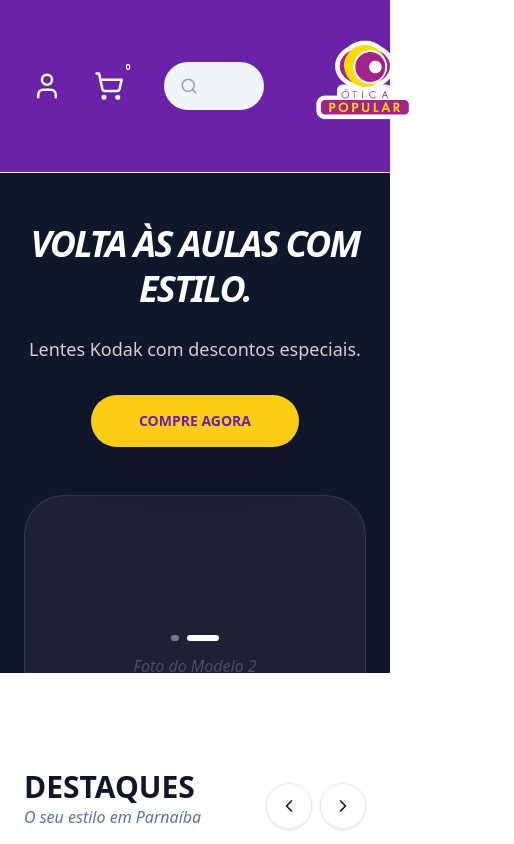
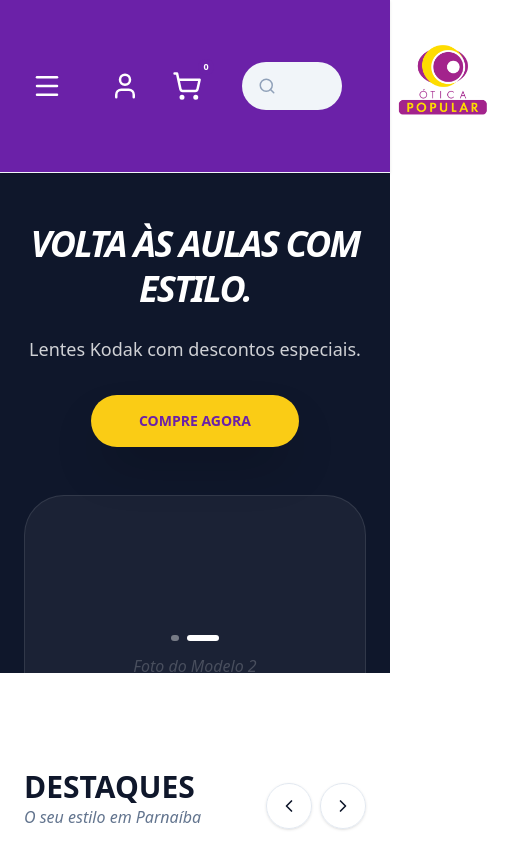
Before and after one commit to LorranFont/otica-popular-lp, a Next.js app: page / in a window 390 px wide. Shown: the top 844 px of the page, 514 px wide, since content can reach past the window. Built offline with nearby package versions, Linux system fonts and the light colour scheme.

Commit message:
feat: commit

```diff
--- a/app/page.tsx
+++ b/app/page.tsx
@@ -1,7 +1,7 @@
 "use client";
 import { useRef, useEffect, useState } from "react";
 import Image from "next/image";
-import { User, ShoppingCart, Search, ChevronLeft, ChevronRight, MessageCircle, Instagram, Facebook, MapPin } from "lucide-react";
+import { User, ShoppingCart, Search, ChevronLeft, ChevronRight, MessageCircle, Instagram, Facebook, MapPin, Menu, X } from "lucide-react";
 import { PRODUTOS, CATEGORIAS, UNIDADES } from "../constants";
 import CardProduto from "../components/CardProduto";
 import CardUnidade from "../components/CardUnidade";
@@ -33,6 +33,7 @@
     }
   };
 
+const [isMenuOpen, setIsMenuOpen] = useState(false);
   return (
     <main className="min-h-screen bg-[#F8F9FA] font-sans text-slate-900">
 
@@ -40,6 +41,11 @@
       <header className="bg-otica-roxo border-b border-slate-100 sticky top-0 z-[100] shadow-sm py-4">
   <div className="container mx-auto px-6">
     <div className="flex items-center justify-between gap-8 md:gap-12">
+
+      {/* Menu Hambúrguer */}
+      <button onClick={() => setIsMenuOpen(!isMenuOpen)} className="md:hidden p-2 rounded-full text-slate-600 text-white hover:text-otica-amarelo transition-all">
+        <Menu size={30} />
+      </button>
 
       {/* Login e Carrinho */}
       <div className="flex items-center gap-4 order-1">
```
